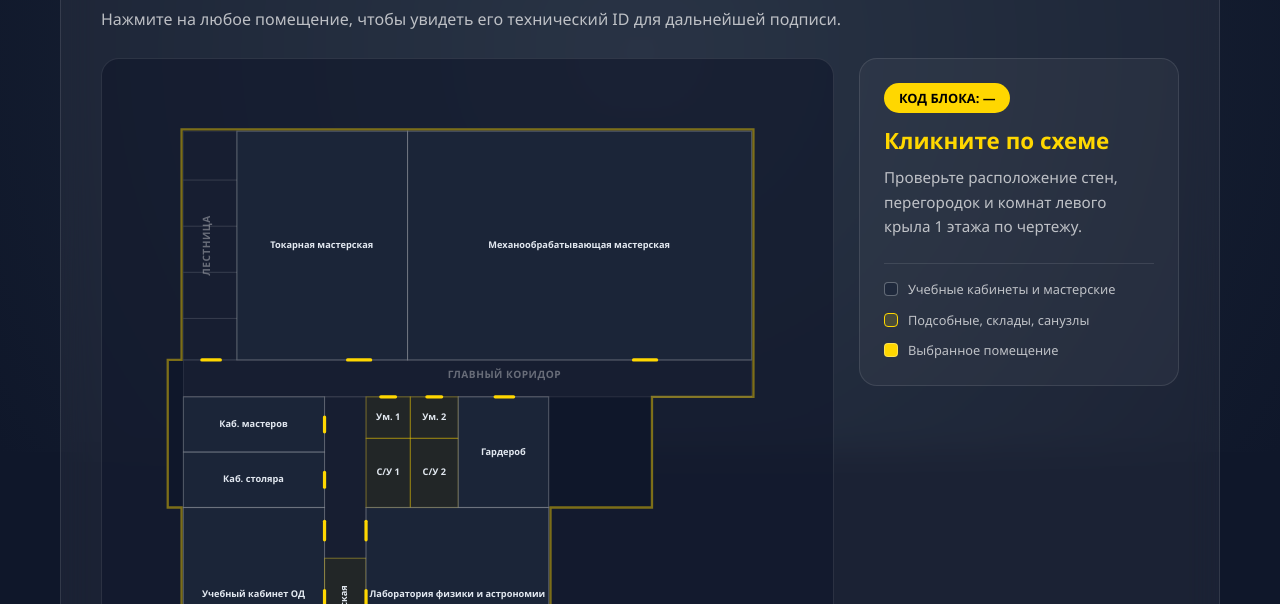
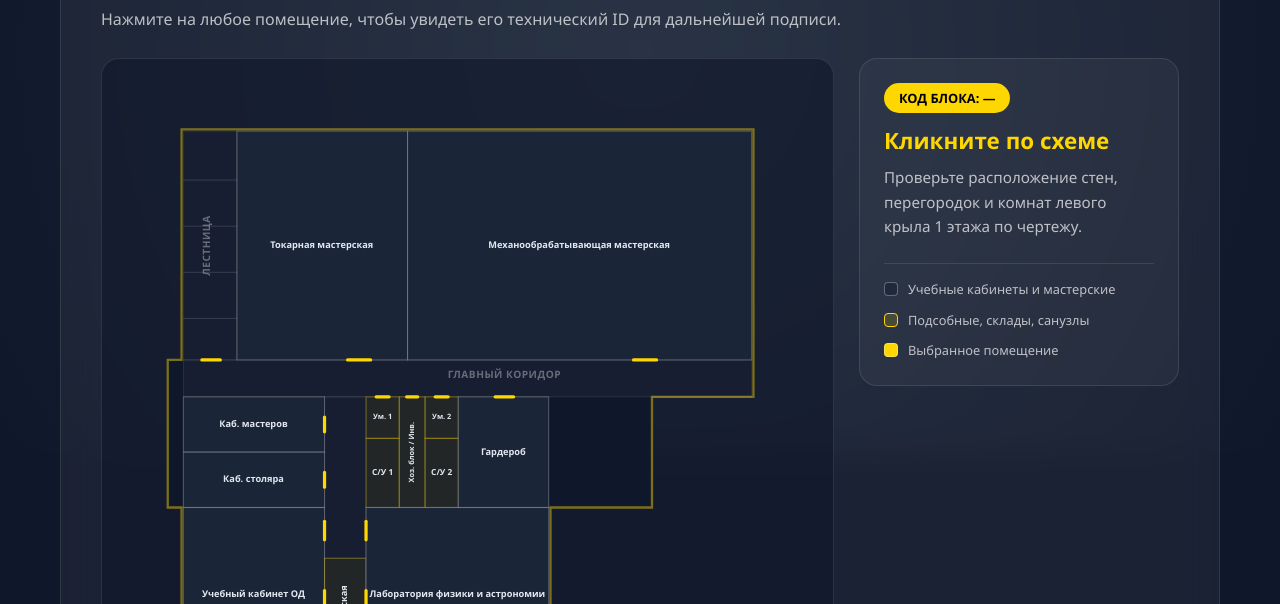
Before and after one commit to turpah86/apggt, a plain HTML site: page navigator.html in a window 1280 px wide. Shown: the part 348-952 px from the top of the page. Drawn offline with Linux system fonts and the light colour scheme.

Commit message:
Update navigator.html

```diff
--- a/navigator.html
+++ b/navigator.html
@@ -64,18 +64,24 @@
                         <rect id="L1-11" class="room" x="72" y="410" width="153" height="60" />
                         <text x="148" y="440" class="room-label">Каб. столяра</text>
 
-                        <!-- УЗЕЛ САНУЗЛОВ (вход сверху из главного коридора) -->
-                        <rect id="L1-13" class="room service" x="270" y="350" width="48" height="45" />
-                        <text x="294" y="372" class="room-label">Ум. 1</text>
+                        <!-- УЗЕЛ САНУЗЛОВ + ХОЗ. БЛОК ПОСЕРЕДИНЕ -->
+                        <!-- Левый санузел -->
+                        <rect id="L1-13" class="room service" x="270" y="350" width="36" height="45" />
+                        <text x="288" y="372" class="room-label" style="font-size:8px;">Ум. 1</text>
 
-                        <rect id="L1-14b" class="room service" x="270" y="395" width="48" height="75" />
-                        <text x="294" y="432" class="room-label">С/У 1</text>
+                        <rect id="L1-14b" class="room service" x="270" y="395" width="36" height="75" />
+                        <text x="288" y="432" class="room-label" style="font-size:9px;">С/У 1</text>
 
-                        <rect id="L1-14" class="room service" x="318" y="350" width="52" height="45" />
-                        <text x="344" y="372" class="room-label">Ум. 2</text>
+                        <!-- Хоз. блок / Инвентарная посередине -->
+                        <rect id="L1-13a" class="room service" x="306" y="350" width="28" height="120" />
+                        <text x="320" y="410" class="room-label" style="font-size:8px;" transform="rotate(-90 320,410)">Хоз. блок / Инв.</text>
 
-                        <rect id="L1-14c" class="room service" x="318" y="395" width="52" height="75" />
-                        <text x="344" y="432" class="room-label">С/У 2</text>
+                        <!-- Правый санузел -->
+                        <rect id="L1-14" class="room service" x="334" y="350" width="36" height="45" />
+                        <text x="352" y="372" class="room-label" style="font-size:8px;">Ум. 2</text>
+
+                        <rect id="L1-14c" class="room service" x="334" y="395" width="36" height="75" />
+                        <text x="352" y="432" class="room-label" style="font-size:9px;">С/У 2</text>
 
                         <!-- Гардероб -->
                         <rect id="L1-15" class="room" x="370" y="350" width="98" height="120" />
@@ -96,9 +102,12 @@
                             <line x1="92" y1="310" x2="112" y2="310" />
                             <line x1="250" y1="310" x2="275" y2="310" />
                             <line x1="560" y1="310" x2="585" y2="310" />
-                            <line x1="286" y1="350" x2="302" y2="350" />
-                            <line x1="336" y1="350" x2="352" y2="350" />
+                            <!-- Входы сверху в С/У 1, Хоз. блок, С/У 2 и Гардероб -->
+                            <line x1="281" y1="350" x2="295" y2="350" />
+                            <line x1="314" y1="350" x2="326" y2="350" />
+                            <line x1="345" y1="350" x2="359" y2="350" />
                             <line x1="410" y1="350" x2="430" y2="350" />
+                            <!-- Входы из вертикального коридора -->
                             <line x1="225" y1="372" x2="225" y2="388" />
                             <line x1="225" y1="432" x2="225" y2="448" />
                             <line x1="225" y1="485" x2="225" y2="505" />
```
